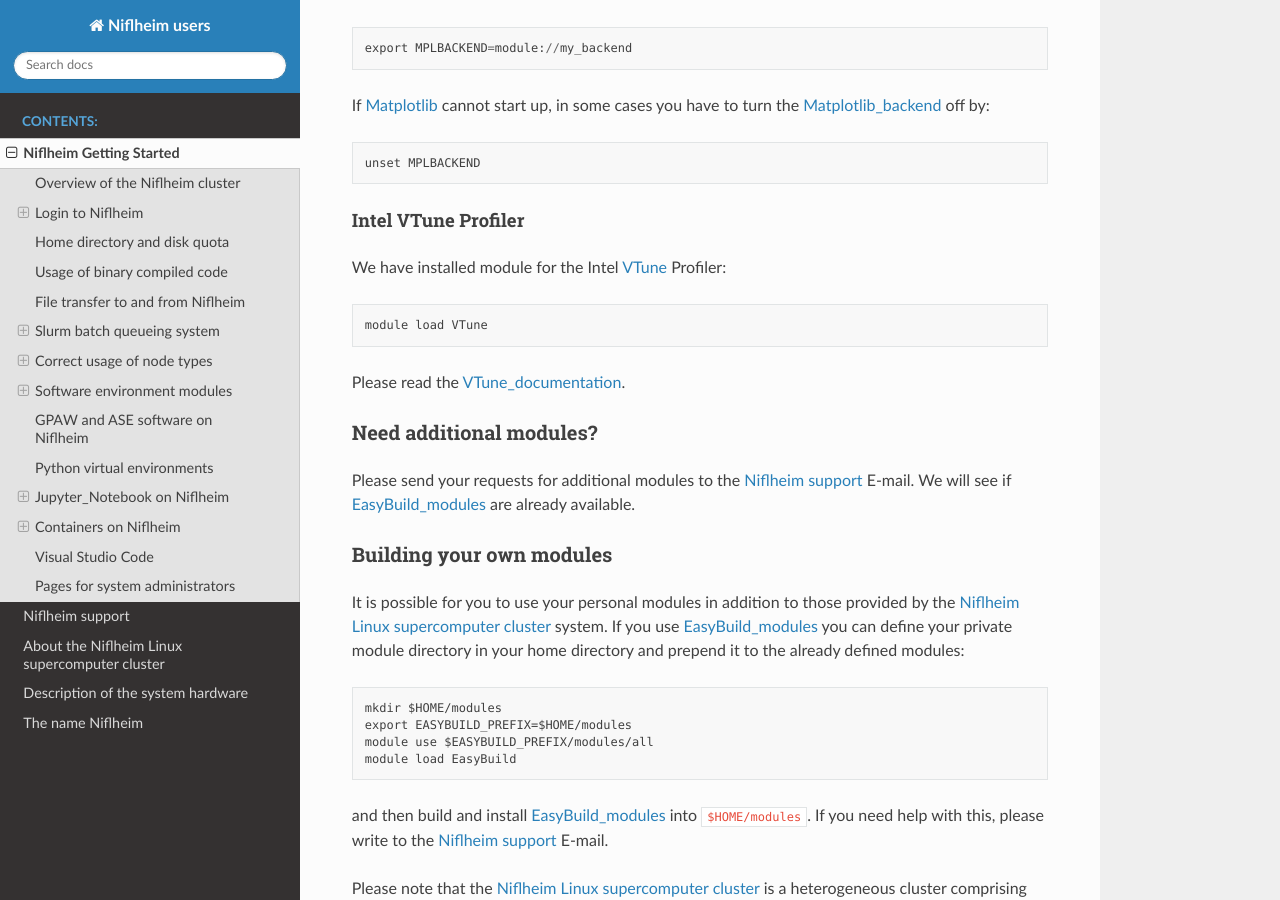
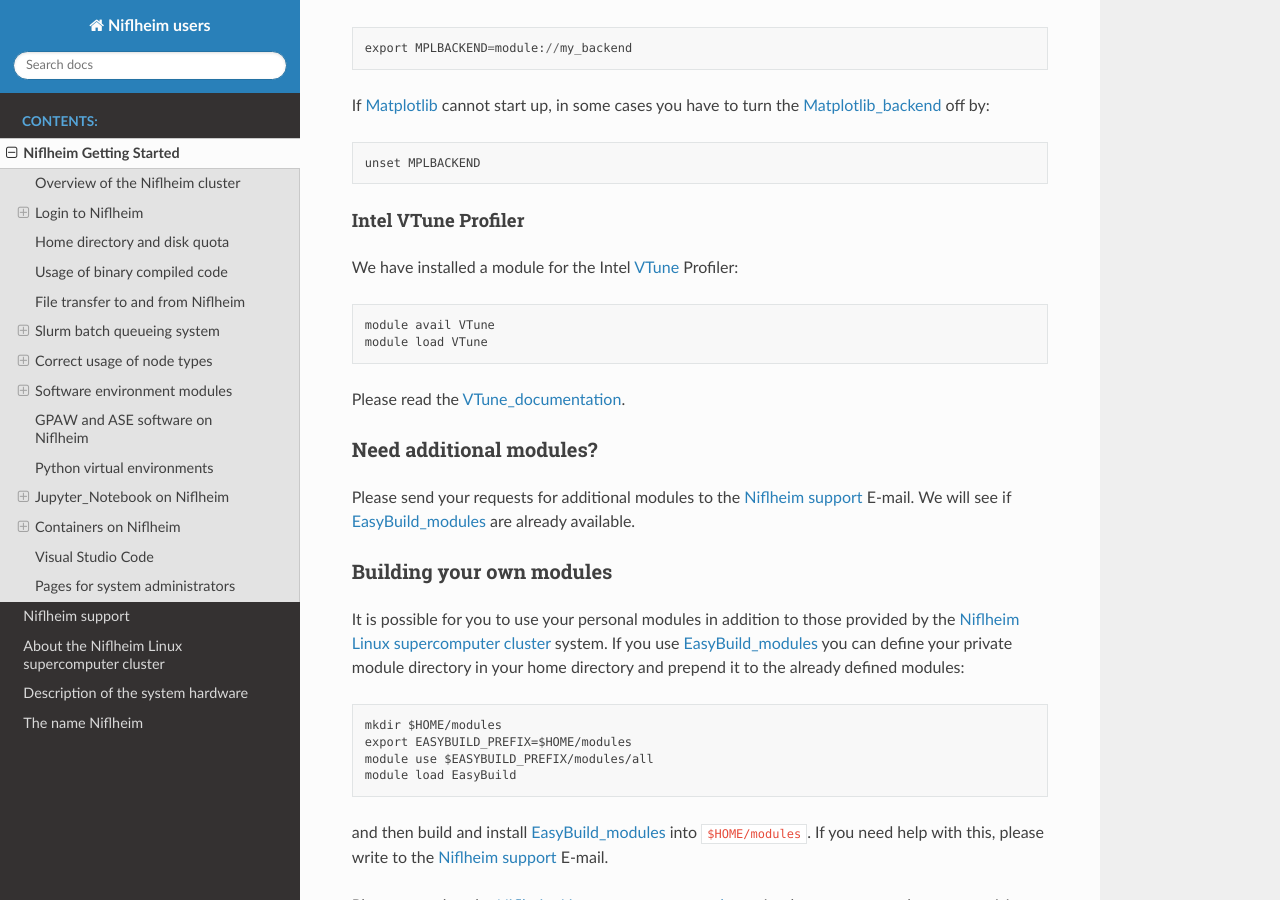
Before and after one commit to OleHolmNielsen/Niflheim_users, a Sphinx documentation site: the page built from docs/Niflheim_Getting_Started.rst, in a window 1280 px wide and 900 px high, scrolled down 16690 px. Built offline with Sphinx 7.4.7 and the Read the Docs theme 3.1.0, drawn with Linux system fonts in a browser that asks for light colours.

Commit message:
Minor edit

```diff
--- a/docs/Niflheim_Getting_Started.rst
+++ b/docs/Niflheim_Getting_Started.rst
@@ -845,8 +845,9 @@ If Matplotlib_ cannot start up, in some cases you have to turn the Matplotlib_ba
 Intel VTune Profiler
 ....................
 
-We have installed module for the Intel VTune_ Profiler::
+We have installed a module for the Intel VTune_ Profiler::
 
+  module avail VTune
   module load VTune
 
 Please read the VTune_documentation_.
```
